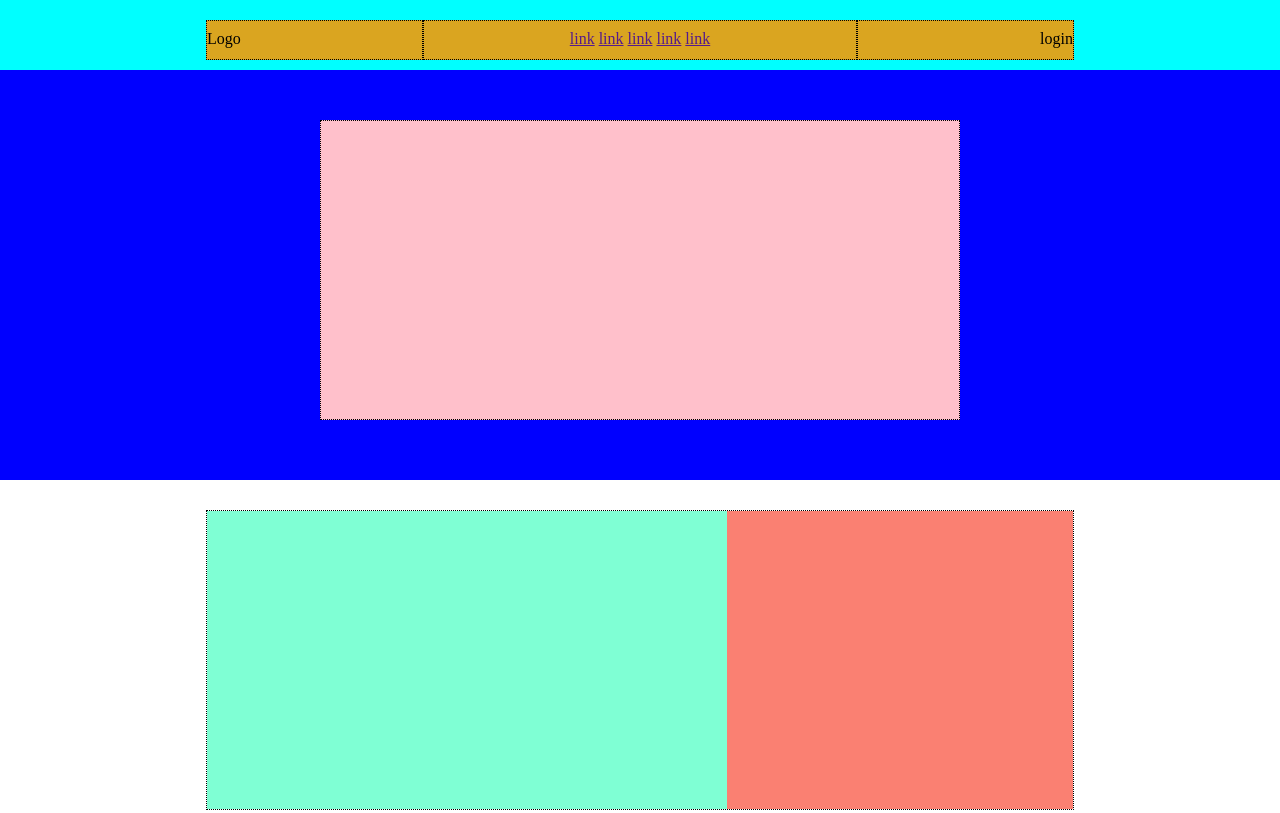
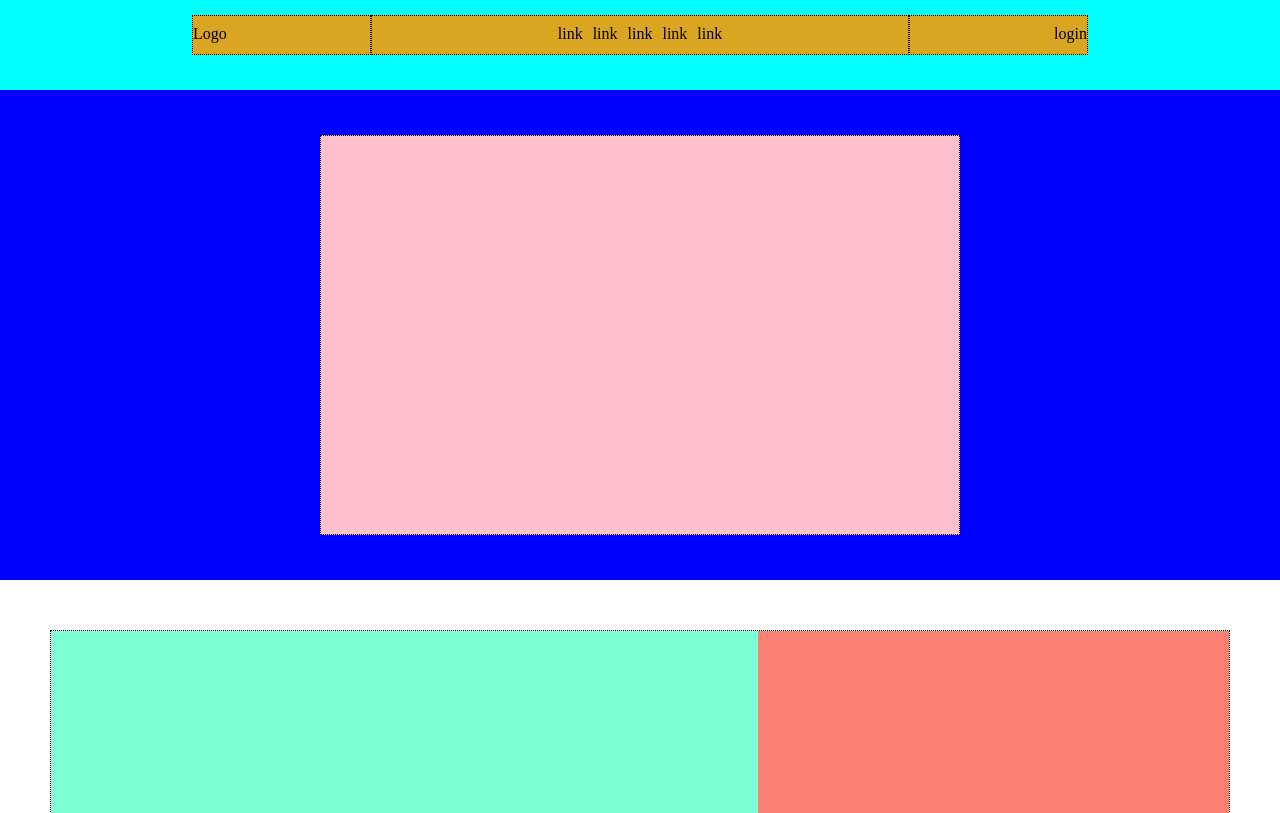
Before and after one commit to ErikB21/htmlcss-struttura-discord, a plain HTML site: page index.html in a window 1280 px wide. Shown: the top 813 px of the page. Drawn offline with Linux system fonts and the light colour scheme.

Commit message:
change layout and add img

```diff
--- a/css/style.css
+++ b/css/style.css
@@ -7,31 +7,39 @@
 /*stilizzazione header*/
 
 header{
-    height: 480px;
+    height: 580px;
     background-color: blue;
 }
 
 .header-top{
     background-color: aqua;
-    height: 70px;
-    padding: 20px;
+    height: 90px;
+    margin: 0 auto;
+    padding: 15px 0;
     display: flex;
     justify-content: center;
 }
+
 .top-yellow{
-    height: 40px;
+    height: 45px;
     line-height: 35px;
     width: 70%;
     display: flex;
 }
 
 .top-logo, .top-login{
-    width: 25%;
+    width: 20%;
     height: 40px;
     display: inline-block;
     border: 1px dotted black;
     background-color: goldenrod;
 }
+
+
+.top-login{
+    text-align: right;
+}
+
 .top-link{
     height: 40px;
     text-align: center;
@@ -39,19 +47,30 @@ header{
     border: 1px dotted black;
     flex-grow: 1;
     background-color: goldenrod;
+    align-items: center;
 }
 
-.top-login{
-    text-align: right;
+ul{
+    display: flex;
+    justify-content: center;
+    list-style: none;
+}
+
+ul li{
+    padding: 0 5px;
 }
 
 
-header .top-img{
+.top-img{
+    padding: 45px 0;
+}
+
+
+header .wallpaper{
     width: 50%;
-    height: 300px;
+    height: 400px;
     background-color: pink;
     margin: 0 auto;
-    margin-top: 50px;
     border: 1px dotted black;
 }
 
@@ -63,17 +82,18 @@ main{
 
 .gray{
     background-color: gray;
-    padding: 30px 20px;
+    padding: 50px;
 }
 
 .white{
-    padding: 30px 20px;
+    padding: 50px;
 }
 
 .main-top{
-    width: 70%;
+    max-width: 1200px;
     display: flex;
-    height: 300px;
+    justify-content: space-between;
+    height: 400px;
     margin: 0 auto;
     border: 1px dotted black;
 }
@@ -90,7 +110,7 @@ main{
 
 .main-bottom{
     width: 70%;
-    height: 400px;
+    height: 1000px;
     background-color: green;
     margin: 0 auto;
     border: 1px dotted black;
@@ -100,30 +120,28 @@ main{
 
 footer{
     background-color: black;
-    height: 300px;
+    height: 600px;
     padding: 10px 0px;
 }
 
 .top-footer{
-    width: 70%;
+    width: 1200px;
     display: flex;
     margin: 0 auto;
     justify-content: center;
     margin-bottom: 20px;
-
 }
 
 .footer-text{
-    height: 200px;
-    width: 33%;
+    height: 300px;
+    width: 30%;
     background-color: salmon;
     border: 1px dotted white;
-
 }
 
 .footer-link{
-    height: 200px;
-    width: 16%;
+    height: 300px;
+    width: calc(70% / 4);
     background-color: aqua;
     border: 1px dotted white;
 }
--- a/index.html
+++ b/index.html
@@ -17,11 +17,13 @@
                     Logo
                 </div>
                 <div class="top-link">
-                    <a href="">link</a>
-                    <a href="">link</a>
-                    <a href="">link</a>
-                    <a href="">link</a>
-                    <a href="">link</a>
+                    <ul>
+                        <li>link</li>
+                        <li>link</li>
+                        <li>link</li>
+                        <li>link</li>
+                        <li>link</li>
+                    </ul>
                 </div>
                 <div class="top-login">
                     login
@@ -42,18 +44,21 @@
                 <div class="main-text"></div>
             </section>
         </div>
+
         <div class="gray">
             <section class="main-top">
                 <div class="main-text"></div>
                 <div class="main-img"></div>
             </section>
         </div>
+
         <div class="white">
             <section class="main-top">
                 <div class="main-img"></div>
                 <div class="main-text"></div>
             </section>
         </div>
+
         <div class="gray">
             <div class="main-bottom"></div>
         </div>
```
Also changed, not shown: img/ita.png (added), img/item1.svg (added), img/item2.svg (added), img/item3.svg (added), img/item4-big.svg (added), img/jumbo.png (added), img/logo.svg (added), img/stars.svg (added), img/wave.svg (added).
